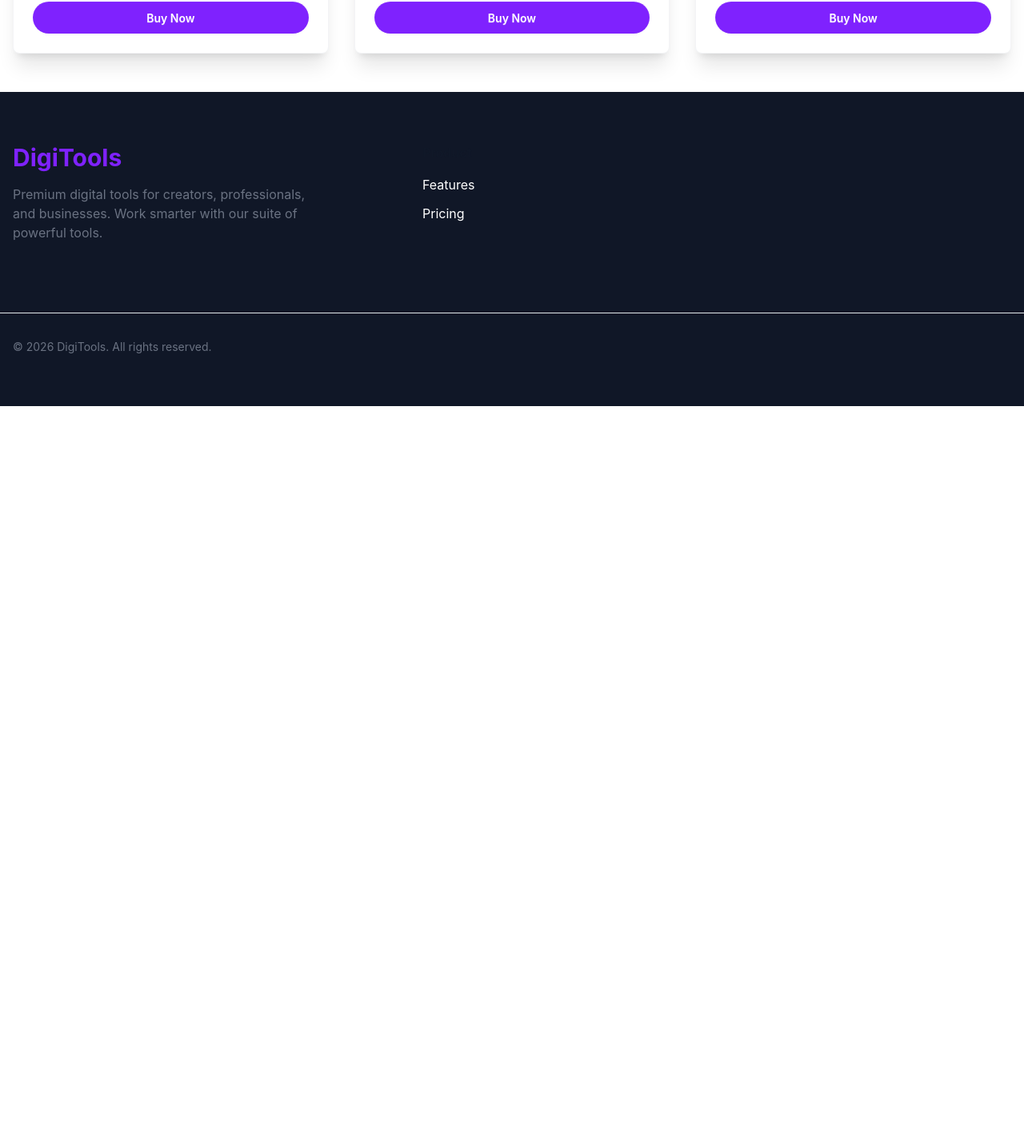
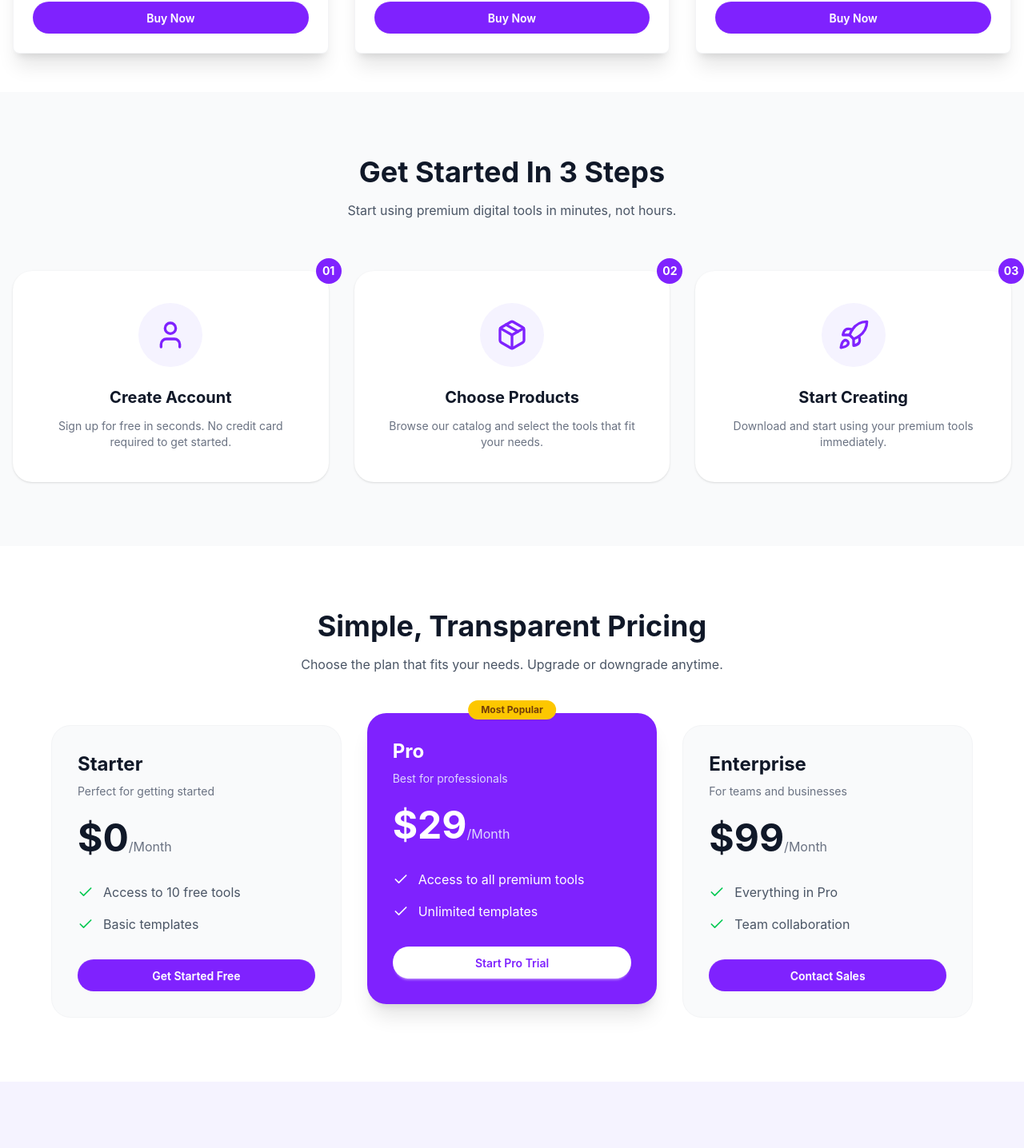
Before and after one commit to kawsarcodes/digitools-platform, a React (Vite) app: page / in a window 1280 px wide. Shown: the part 2333-3769 px from the top of the page at 80% size. Before the commit the page ends 2841 px from the top, so only its background shows below. Built offline with nearby package versions, Linux system fonts and the light colour scheme.

Commit message:
Steps, Pricing and CallToAction Sections

```diff
--- a/src/App.jsx
+++ b/src/App.jsx
@@ -1,11 +1,14 @@
 import { useState } from "react";
 import { ToastContainer } from 'react-toastify';
 import Banner from "./component/Banner";
+import CallToAction from "./component/CallToAction";
 import Cart from "./component/Cart";
 import Footer from "./component/Footer";
 import NavBar from "./component/NavBar";
+import Pricing from "./component/Pricing";
 import Products from "./component/Products";
 import Stats from "./component/Stats";
+import Steps from "./component/Steps";
 
 const getModels = async () => {
   const res = await fetch("/products.json");
@@ -27,7 +30,7 @@
 
       <div className="py-16 bg-white text-center">
         <h2 className="text-4xl font-bold text-gray-900 mb-4">Premium Digital Tools</h2>
-        <p className="text-gray-600 mb-10">Choose from our curated collection of premium digital products.</p>
+        <p className="text-gray-600 mb-10">Choose from our curated collection of premium digital products designed to boost your productivity and creativity.</p>
 
         <div className="tabs tabs-boxed justify-center bg-transparent max-w-xs mx-auto">
           <input
@@ -55,6 +58,9 @@
         <Cart carts={carts} setCarts={setCarts} />
       )}
 
+      <Steps />
+      <Pricing />
+      <CallToAction />
       <Footer />
       <ToastContainer position="top-right" autoClose={3000} />
     </div>
--- /dev/null
+++ b/src/component/CallToAction.jsx
@@ -0,0 +1,17 @@
+export default function CallToAction() {
+  return (
+    <div className="bg-violet-50 py-20 text-center">
+      <div className="max-w-3xl mx-auto px-4">
+        <h2 className="text-4xl font-bold text-gray-900 mb-6">Ready To Transform Your Workflow?</h2>
+        <p className="text-gray-600 mb-10 text-lg">
+          Join thousands of professionals who are already using DigiTools to work smarter. Start your free trial today.
+        </p>
+        <div className="flex flex-wrap justify-center gap-4">
+          <button className="btn bg-violet-600 hover:bg-violet-700 text-white border-none rounded-full px-8">Explore Products</button>
+          <button className="btn btn-outline text-violet-600 border-violet-200 hover:bg-violet-100 rounded-full px-8">View Pricing</button>
+        </div>
+        <p className="text-gray-500 text-sm mt-6">14-day free trial • No credit card required • Cancel anytime</p>
+      </div>
+    </div>
+  );
+}
--- /dev/null
+++ b/src/component/Pricing.jsx
@@ -0,0 +1,73 @@
+import { Check } from "lucide-react";
+
+export default function Pricing() {
+  return (
+    <div className="py-20">
+      <div className="max-w-7xl mx-auto px-4">
+        <div className="text-center mb-16">
+          <h2 className="text-4xl font-bold text-gray-900 mb-4">Simple, Transparent Pricing</h2>
+          <p className="text-gray-600">Choose the plan that fits your needs. Upgrade or downgrade anytime.</p>
+        </div>
+
+        <div className="grid grid-cols-1 lg:grid-cols-3 gap-8 max-w-6xl mx-auto items-center">
+          <div className="bg-gray-50 rounded-3xl p-8 border border-gray-100">
+            <h3 className="text-2xl font-bold text-gray-900 mb-2">Starter</h3>
+            <p className="text-gray-500 text-sm mb-6">Perfect for getting started</p>
+            <div className="mb-8">
+              <span className="text-5xl font-bold text-gray-900">$0</span>
+              <span className="text-gray-500">/Month</span>
+            </div>
+            <ul className="space-y-4 mb-8">
+              <li className="flex items-center gap-3 text-gray-600">
+                <Check className="w-5 h-5 text-green-500" /> Access to 10 free tools
+              </li>
+              <li className="flex items-center gap-3 text-gray-600">
+                <Check className="w-5 h-5 text-green-500" /> Basic templates
+              </li>
+            </ul>
+            <button className="btn w-full bg-violet-600 hover:bg-violet-700 text-white border-none rounded-full">Get Started Free</button>
+          </div>
+
+          <div className="bg-violet-600 rounded-3xl p-8 shadow-xl relative transform lg:-translate-y-4 text-white">
+            <div className="absolute -top-4 left-1/2 -translate-x-1/2 bg-yellow-400 text-yellow-900 text-xs font-bold px-4 py-1 rounded-full">
+              Most Popular
+            </div>
+            <h3 className="text-2xl font-bold mb-2">Pro</h3>
+            <p className="text-violet-200 text-sm mb-6">Best for professionals</p>
+            <div className="mb-8">
+              <span className="text-5xl font-bold">$29</span>
+              <span className="text-violet-200">/Month</span>
+            </div>
+            <ul className="space-y-4 mb-8">
+              <li className="flex items-center gap-3">
+                <Check className="w-5 h-5 text-white" /> Access to all premium tools
+              </li>
+              <li className="flex items-center gap-3">
+                <Check className="w-5 h-5 text-white" /> Unlimited templates
+              </li>
+            </ul>
+            <button className="btn w-full bg-white text-violet-600 hover:bg-gray-50 border-none rounded-full">Start Pro Trial</button>
+          </div>
+
+          <div className="bg-gray-50 rounded-3xl p-8 border border-gray-100">
+            <h3 className="text-2xl font-bold text-gray-900 mb-2">Enterprise</h3>
+            <p className="text-gray-500 text-sm mb-6">For teams and businesses</p>
+            <div className="mb-8">
+              <span className="text-5xl font-bold text-gray-900">$99</span>
+              <span className="text-gray-500">/Month</span>
+            </div>
+            <ul className="space-y-4 mb-8">
+              <li className="flex items-center gap-3 text-gray-600">
+                <Check className="w-5 h-5 text-green-500" /> Everything in Pro
+              </li>
+              <li className="flex items-center gap-3 text-gray-600">
+                <Check className="w-5 h-5 text-green-500" /> Team collaboration
+              </li>
+            </ul>
+            <button className="btn w-full bg-violet-600 hover:bg-violet-700 text-white border-none rounded-full">Contact Sales</button>
+          </div>
+        </div>
+      </div>
+    </div>
+  );
+}
--- /dev/null
+++ b/src/component/Steps.jsx
@@ -0,0 +1,47 @@
+import { Package, Rocket, User } from "lucide-react";
+
+export default function Steps() {
+  return (
+    <div className="bg-gray-50 py-20">
+      <div className="max-w-7xl mx-auto px-4 text-center">
+        <h2 className="text-4xl font-bold text-gray-900 mb-4">Get Started In 3 Steps</h2>
+        <p className="text-gray-600 mb-16">Start using premium digital tools in minutes, not hours.</p>
+
+        <div className="grid grid-cols-1 md:grid-cols-3 gap-8">
+          <div className="bg-white p-10 rounded-3xl shadow-sm relative">
+            <div className="absolute -top-4 -right-4 w-8 h-8 bg-violet-600 text-white rounded-full flex items-center justify-center font-bold text-sm">
+              01
+            </div>
+            <div className="w-20 h-20 mx-auto bg-violet-50 rounded-full flex items-center justify-center mb-6 text-violet-600">
+              <User size={40} />
+            </div>
+            <h3 className="text-xl font-bold text-gray-900 mb-3">Create Account</h3>
+            <p className="text-gray-500 text-sm">Sign up for free in seconds. No credit card required to get started.</p>
+          </div>
+
+          <div className="bg-white p-10 rounded-3xl shadow-sm relative">
+            <div className="absolute -top-4 -right-4 w-8 h-8 bg-violet-600 text-white rounded-full flex items-center justify-center font-bold text-sm">
+              02
+            </div>
+            <div className="w-20 h-20 mx-auto bg-violet-50 rounded-full flex items-center justify-center mb-6 text-violet-600">
+              <Package size={40} />
+            </div>
+            <h3 className="text-xl font-bold text-gray-900 mb-3">Choose Products</h3>
+            <p className="text-gray-500 text-sm">Browse our catalog and select the tools that fit your needs.</p>
+          </div>
+
+          <div className="bg-white p-10 rounded-3xl shadow-sm relative">
+            <div className="absolute -top-4 -right-4 w-8 h-8 bg-violet-600 text-white rounded-full flex items-center justify-center font-bold text-sm">
+              03
+            </div>
+            <div className="w-20 h-20 mx-auto bg-violet-50 rounded-full flex items-center justify-center mb-6 text-violet-600">
+              <Rocket size={40} />
+            </div>
+            <h3 className="text-xl font-bold text-gray-900 mb-3">Start Creating</h3>
+            <p className="text-gray-500 text-sm">Download and start using your premium tools immediately.</p>
+          </div>
+        </div>
+      </div>
+    </div>
+  );
+}
```
